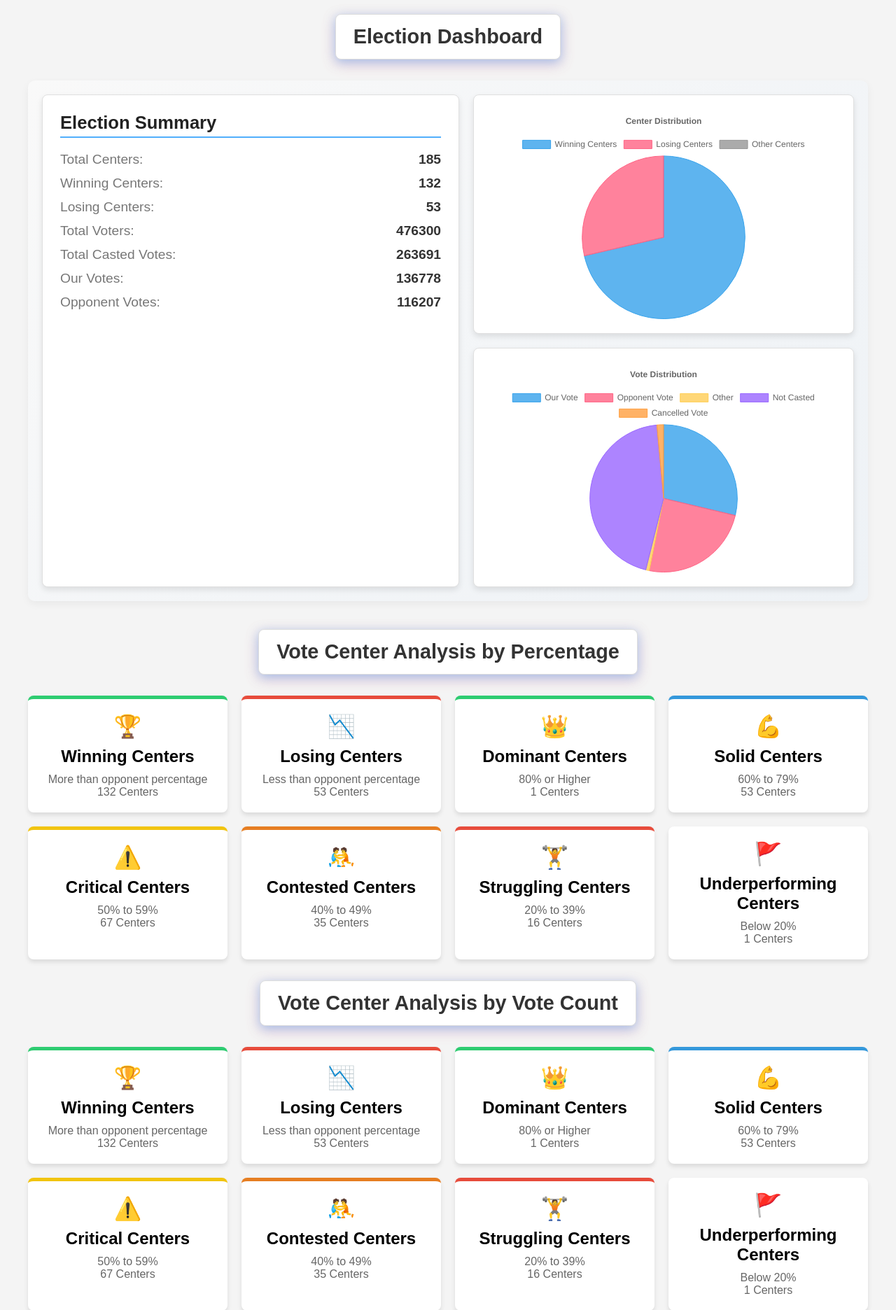
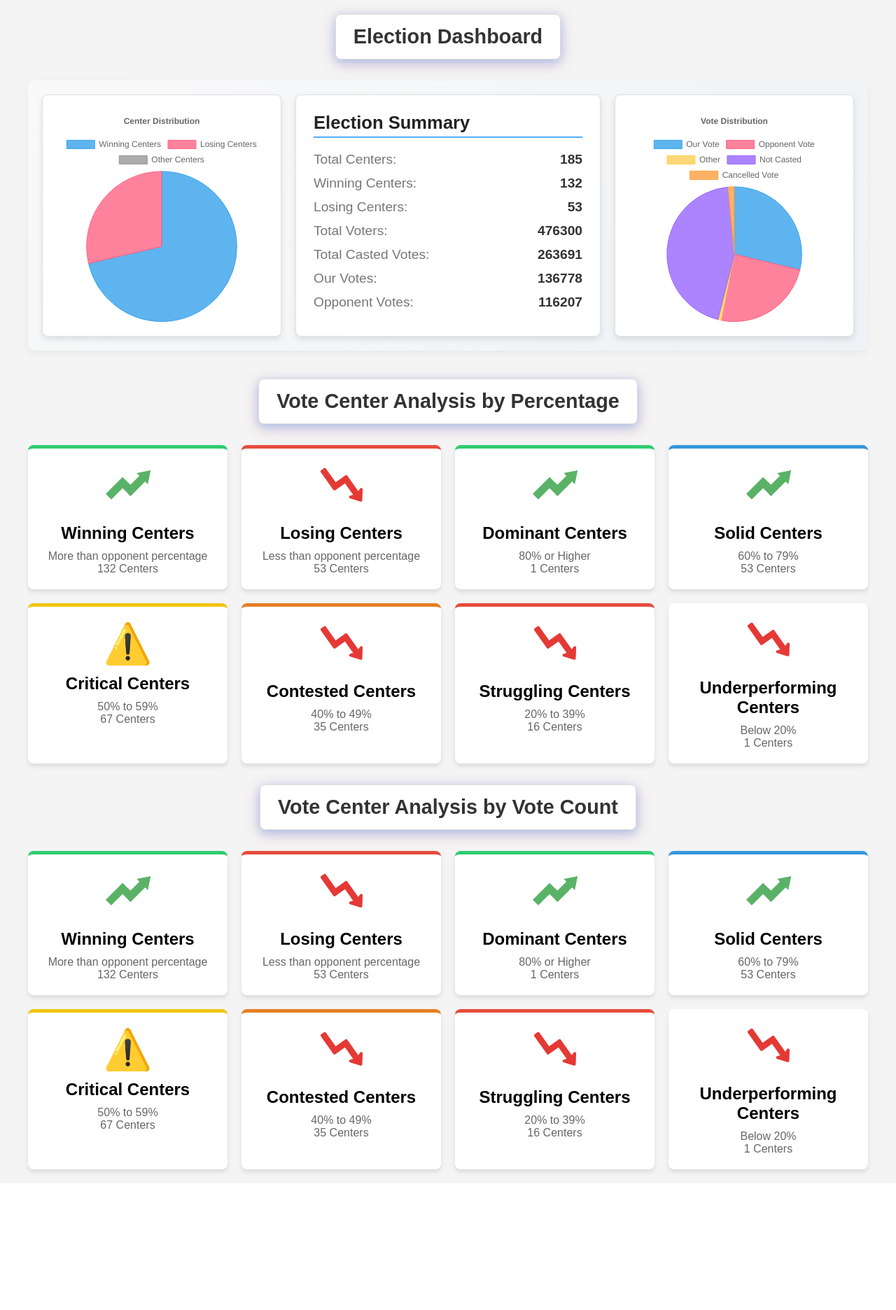
Before and after one commit to najmulislamnajim/election_data_analysis, a Django app: page / in a window 1280 px wide. Shown: the top 1872 px of the page at 70% size. After the commit the page ends 1680 px from the top, so only its background shows below. Run offline with Django 5.2, Linux system fonts and the light colour scheme.

Commit message:
improve ui

```diff
--- a/analysis/templates/home.html
+++ b/analysis/templates/home.html
@@ -1,3 +1,4 @@
+{% load static %}
 <!DOCTYPE html>
 <html lang="en">
   <head>
@@ -93,11 +94,12 @@
     flex: 1;
     min-width: 300px;
     display: flex;
-    flex-direction: column;
+    flex-direction: row;
     gap: 20px;
   }
 
   .chart-wrapper {
+    min-width: 300px;
     background-color: #fff;
     padding: 20px;
     border-radius: 8px;
@@ -112,6 +114,7 @@
   }
 
   .chart-wrapper canvas {
+    min-width: 300px;
     max-width: 100%;
     height: 300px;
   }
@@ -159,7 +162,7 @@
         color: #666;
       }
       .emoji {
-        font-size: 2em;
+        font-size: 3.5em;
         margin-bottom: 10px;
         display: block;
         transition: transform 0.3s ease;
@@ -219,7 +222,10 @@
     <h1>Election Dashboard</h1>
 
     <div class="dashboard">
-        <!-- Left Side: Statistics -->
+        <div class="charts-container">
+          <div class="chart-wrapper">
+            <canvas id="centersChart"></canvas>
+          </div>
           <div class="stats-container">
             <h2>Election Summary</h2>
             <p><span class="label">Total Centers:</span> <span class="value">{{ total_centers }}</span></p>
@@ -229,12 +235,6 @@
             <p><span class="label">Total Casted Votes:</span> <span class="value">{{ total_votes }}</span></p>
             <p><span class="label">Our Votes:</span> <span class="value">{{ our_casted_votes }}</span></p>
             <p><span class="label">Opponent Votes:</span> <span class="value">{{ opponent_casted_votes }}</span></p>
-        </div>
-
-        <!-- Right Side: Pie Charts -->
-        <div class="charts-container">
-          <div class="chart-wrapper">
-            <canvas id="centersChart"></canvas>
           </div>
           <div class="chart-wrapper">
             <canvas id="votesChart"></canvas>
@@ -250,21 +250,21 @@
         class="card {{ category.url_name|cut:'_centers' }}"
       >
         {% if category.name == 'Winning Centers' %}
-        <span class="emoji">🏆</span>
+        <span class="emoji"> <img src="{% static 'images/increase.png' %}" alt="up"> </span>
         {% elif category.name == 'Losing Centers' %}
-        <span class="emoji">📉</span>
+        <span class="emoji"> <img src="{% static 'images/down64.png' %}" alt="down"></span>
         {% elif category.name == 'Dominant Centers' %}
-        <span class="emoji">👑</span>
+        <span class="emoji"><img src="{% static 'images/increase.png' %}" alt="up"></span>
         {% elif category.name == 'Solid Centers' %}
-        <span class="emoji">💪</span>
+        <span class="emoji"><img src="{% static 'images/increase.png' %}" alt="up"></span>
         {% elif category.name == 'Critical Centers' %}
         <span class="emoji">⚠️</span>
         {% elif category.name == 'Contested Centers' %}
-        <span class="emoji">🤼</span>
+        <span class="emoji"><img src="{% static 'images/down64.png' %}" alt="down"></span>
         {% elif category.name == 'Struggling Centers' %}
-        <span class="emoji">🏋️</span>
+        <span class="emoji"><img src="{% static 'images/down64.png' %}" alt="down"></span>
         {% elif category.name == 'Underperforming Centers' %}
-        <span class="emoji">🚩</span>
+        <span class="emoji"><img src="{% static 'images/down64.png' %}" alt="down"></span>
         {% endif %}
         <h2>{{ category.name }}</h2>
         <p>{{ category.range }}</p>
@@ -281,21 +281,21 @@
         class="card {{ category.url_name|cut:'_centers' }}"
       >
         {% if category.name == 'Winning Centers' %}
-        <span class="emoji">🏆</span>
+        <span class="emoji"><img src="{% static 'images/increase.png' %}" alt="up"></span>
         {% elif category.name == 'Losing Centers' %}
-        <span class="emoji">📉</span>
+        <span class="emoji"><img src="{% static 'images/down64.png' %}" alt="down"></span>
         {% elif category.name == 'Dominant Centers' %}
-        <span class="emoji">👑</span>
+        <span class="emoji"><img src="{% static 'images/increase.png' %}" alt="up"></span>
         {% elif category.name == 'Solid Centers' %}
-        <span class="emoji">💪</span>
+        <span class="emoji"><img src="{% static 'images/increase.png' %}" alt="up"></span>
         {% elif category.name == 'Critical Centers' %}
         <span class="emoji">⚠️</span>
         {% elif category.name == 'Contested Centers' %}
-        <span class="emoji">🤼</span>
+        <span class="emoji"><img src="{% static 'images/down64.png' %}" alt="down"></span>
         {% elif category.name == 'Struggling Centers' %}
-        <span class="emoji">🏋️</span>
+        <span class="emoji"><img src="{% static 'images/down64.png' %}" alt="down"></span>
         {% elif category.name == 'Underperforming Centers' %}
-        <span class="emoji">🚩</span>
+        <span class="emoji"><img src="{% static 'images/down64.png' %}" alt="down"></span>
         {% endif %}
         <h2>{{ category.name }}</h2>
         <p>{{ category.range }}</p>
```
Lines whose indentation alone changed are shown as unchanged.
